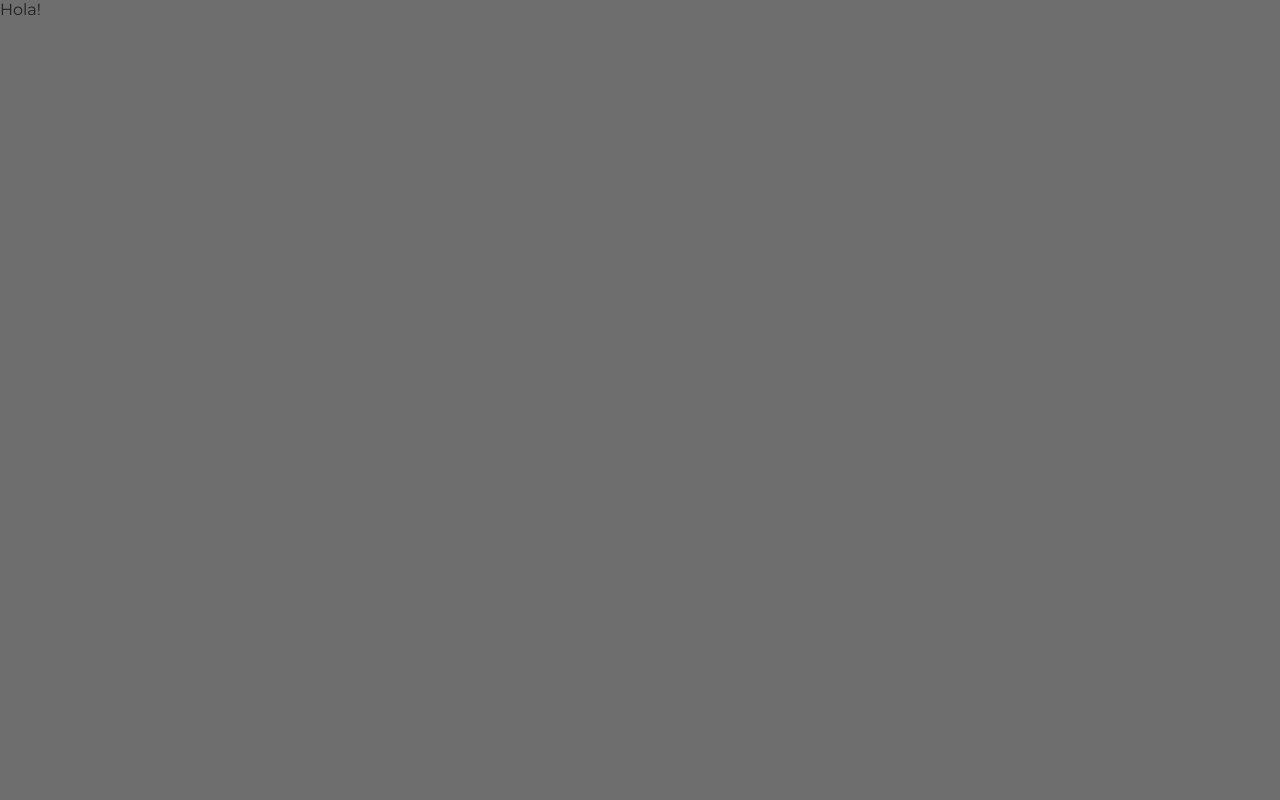
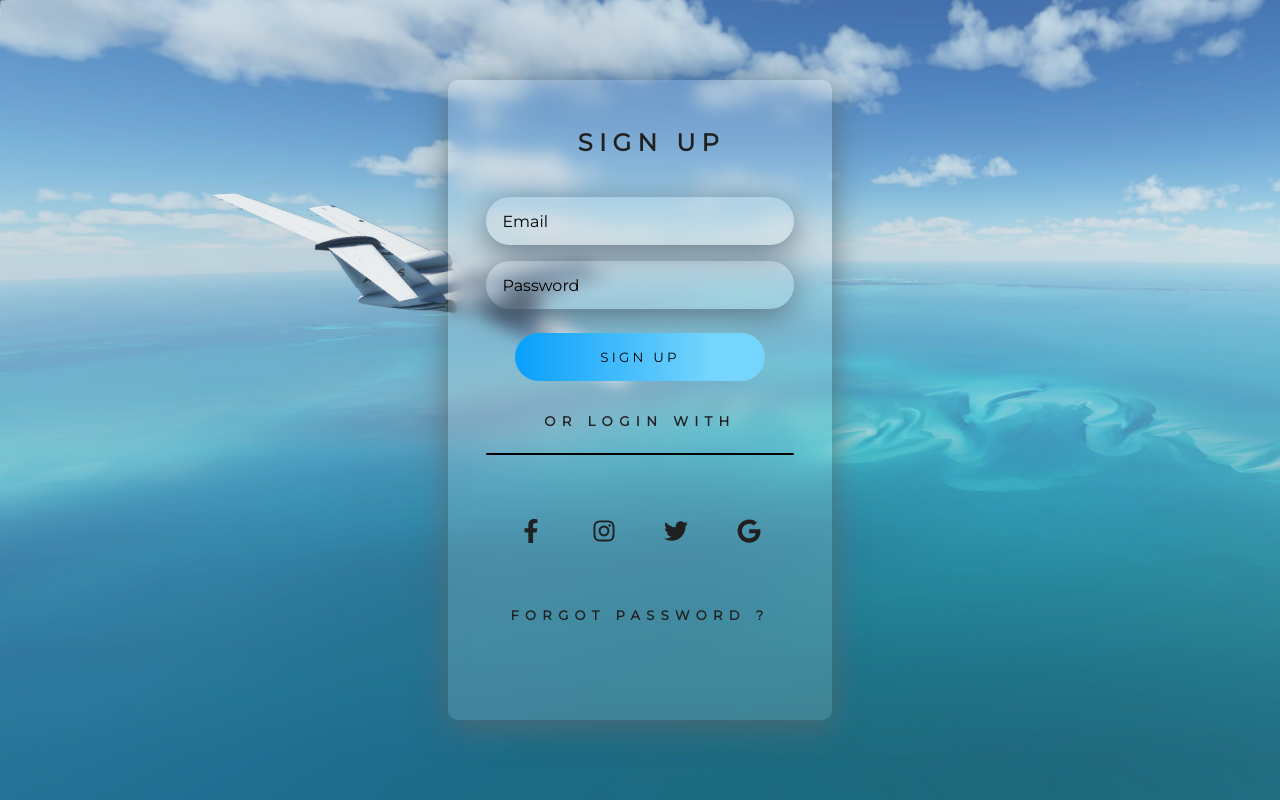
Before and after one commit to OmVidana/travelAgency, a React (Create React App) app: page /Signup in a window 1280 px wide. Built offline with nearby package versions, Linux system fonts and the light colour scheme.

Commit message:
Signup-page B1.0
signup front beta1.0

```diff
--- a/package.json
+++ b/package.json
@@ -9,7 +9,9 @@
     "node-sass": "^7.0.3",
     "react": "^18.2.0",
     "react-dom": "^18.2.0",
-    "react-scripts": "5.0.1",
+    "react-icons": "^4.6.0",
+    "react-scripts": "^5.0.1",
+    "styled-components": "^5.3.6",
     "web-vitals": "^2.1.4",
     "wouter": "^2.8.1"
   },
--- a/src/App.jsx
+++ b/src/App.jsx
@@ -1,5 +1,5 @@
 import { Route, Router, Switch, Redirect } from 'wouter';
-import SignUp from './pages/SignUp';
+import SignUp from './pages/Signup';
 import LogIn from './pages/LogIn';
 import Home from './pages/Home';
 import Hoteles from './pages/Hoteles';
@@ -17,7 +17,7 @@
           <Route path='/home'><Home/></Route>
           <Route path='/hoteles'><Hoteles/></Route>
           <Route path='/search'><FlightSearch/></Route>
-          <Route path='/signup'><SignUp/></Route>
+          <Route path='/Signup'><SignUp/></Route>
           <Route path='/login'><LogIn/></Route>
         </Switch>
       </Router>
--- /dev/null
+++ b/src/components/global/Button.jsx
@@ -0,0 +1,17 @@
+import styled from "styled-components";
+
+export default function Button({ content }) {
+  return <StyledButton>{content}</StyledButton>;
+}
+
+const StyledButton = styled.button`
+  background: linear-gradient(to right, #099ffc  0%, #76d5fc 79%);
+  text-transform: uppercase;
+  letter-spacing: 0.2rem;
+  width: 65%;
+  height: 3rem;
+  border: none;
+  color: black;
+  border-radius: 2rem;
+  cursor: pointer;
+`;
--- /dev/null
+++ b/src/components/global/Icon.jsx
@@ -0,0 +1,21 @@
+import styled from "styled-components";
+
+export default function Icon({ color, children }) {
+  return <StyledIcon background={color}>{children}</StyledIcon>;
+}
+
+const StyledIcon = styled.div`
+  height: 3.5rem;
+  width: 3.5rem;
+  background: ${(props) => props.background};
+  display: flex;
+  justify-content: center;
+  align-items: center;
+  border-radius: 4rem;
+  color: white;
+  cursor: pointer;
+  svg {
+    width: 1.5rem;
+    height: 1.5rem;
+  }
+`;
--- /dev/null
+++ b/src/components/global/Input.jsx
@@ -0,0 +1,29 @@
+import styled from "styled-components";
+export default function Input({ type, placeholder }) {
+  return <StyledInput type={type} placeholder={placeholder} />;
+}
+
+const StyledInput = styled.input`
+  background: rgba(255, 255, 255, 0.15);
+  box-shadow: 0 8px 32px 0 rgba(83,104,120, .85);
+  border-radius: 2rem;
+  width: 80%;
+  height: 3rem;
+  padding: 1rem;
+  border: none;
+  outline: none;
+  color: rgba(0,0,0);
+  font-size: 1rem;
+  font-weight: bold;
+  &:focus {
+    display: inline-block;
+    box-shadow: 0 0 0 0.2rem rgba(255,255,255);
+    backdrop-filter: blur(12rem);
+    border-radius: 2rem;
+  }
+  &::placeholder {
+    color: rgba(0,0,0);
+    font-weight: 100;
+    font-size: 1rem;
+  }
+`;
--- a/src/pages/SignUp.jsx
+++ b/src/pages/SignUp.jsx
@@ -1,11 +1,150 @@
-import './SignUp.scss';
+import styled from "styled-components";
+import Button from "../components/global/Button";
+import Icon from "../components/global/Icon";
+import Input from "../components/global/Input";
+import signupimg from "../components/global/background.jpg";
+import { FaFacebookF, FaInstagram, FaTwitter, FaGoogle } from "react-icons/fa";
 
-function SignUp() {
-    return (
-        <div className='signup-page'>
-            <p1>Hola!</p1>
-        </div>
-    );
+function Signup() {
+  return (
+    <Bodysign>
+    <MainContainer>
+      <WelcomeText>Sign Up</WelcomeText>
+      <InputContainer>
+        <Input type="text" placeholder="Email" />
+        <Input type="password" placeholder="Password" />
+      </InputContainer>
+      <ButtonContainer>
+        <Button content="Sign Up" />
+      </ButtonContainer>
+      <LoginWith>OR LOGIN WITH</LoginWith>
+      <HorizontalRule />
+      <IconsContainer>
+        <Icon>
+          <FaFacebookF />
+        </Icon>
+        <Icon>
+          <FaInstagram />
+        </Icon>
+        <Icon>
+          <FaTwitter />
+        </Icon>
+        <Icon>
+          <FaGoogle/>
+        </Icon>
+      </IconsContainer>
+      <ForgotPassword>Forgot Password ?</ForgotPassword>
+    </MainContainer>
+    </Bodysign>
+  );
 }
 
-export default SignUp;
+const Bodysign = styled.body`
+background-image: url(${signupimg});
+background-size: cover;
+display: flex;
+justify-content: center;
+align-items: center;
+height: 100vh;
+width: 100vw;
+font-family: "Raleway", sans-serif;
+color: white;
+`;
+
+const MainContainer = styled.div`
+  display: flex;
+  align-items: center;
+  flex-direction: column;
+  height: 80vh;
+  width: 30vw;
+  background: rgba(255, 255, 255, 0.15);
+  box-shadow: 0 8px 32px 0 rgba(83,104,114, 0.85);
+  backdrop-filter: blur(8.5px);
+  -webkit-backdrop-filter: blur(10px);
+  border-radius: 10px;
+  color: white;
+  text-transform: uppercase;
+  letter-spacing: 0.4rem;
+  @media only screen and (max-width: 320px) {
+    width: 80vw;
+    height: 90vh;
+    hr {
+      margin-bottom: 0.3rem;
+    }
+    h4 {
+      font-size: small;
+    }
+  }
+  @media only screen and (min-width: 360px) {
+    width: 80vw;
+    height: 90vh;
+    h4 {
+      font-size: small;
+    }
+  }
+  @media only screen and (min-width: 411px) {
+    width: 80vw;
+    height: 90vh;
+  }
+
+  @media only screen and (min-width: 768px) {
+    width: 80vw;
+    height: 80vh;
+  }
+  @media only screen and (min-width: 1024px) {
+    width: 70vw;
+    height: 50vh;
+  }
+  @media only screen and (min-width: 1280px) {
+    width: 30vw;
+    height: 80vh;
+  }
+`;
+
+const WelcomeText = styled.h2`
+  margin: 3rem 0 2rem 0;
+`;
+
+const InputContainer = styled.div`
+  display: flex;
+  flex-direction: column;
+  justify-content: space-around;
+  align-items: center;
+  height: 20%;
+  width: 100%;
+`;
+
+const ButtonContainer = styled.div`
+  margin: 1rem 0 2rem 0;
+  width: 100%;
+  display: flex;
+  align-items: center;
+  justify-content: center;
+`;
+
+const LoginWith = styled.h5`
+  cursor: pointer;
+`;
+
+const HorizontalRule = styled.hr`
+  width: 80%;
+  height: 0.1rem;
+  border-radius: 0.3rem;
+  border: none;
+  background-color: rgba(0,0,0);
+  margin: 1.5rem 0 1rem 0;
+  backdrop-filter: blur(25px);
+`;
+
+const IconsContainer = styled.div`
+  display: flex;
+  justify-content: space-evenly;
+  margin: 2rem 0 3rem 0;
+  width: 80%;
+`;
+
+const ForgotPassword = styled.h4`
+  cursor: pointer;
+`;
+
+export default Signup;
```
Also changed, not shown: src/components/global/background.jpg (added), src/pages/LogIn.jsx (line endings or trailing spaces), 1 other file (tests, documents, lock files or other folders).
